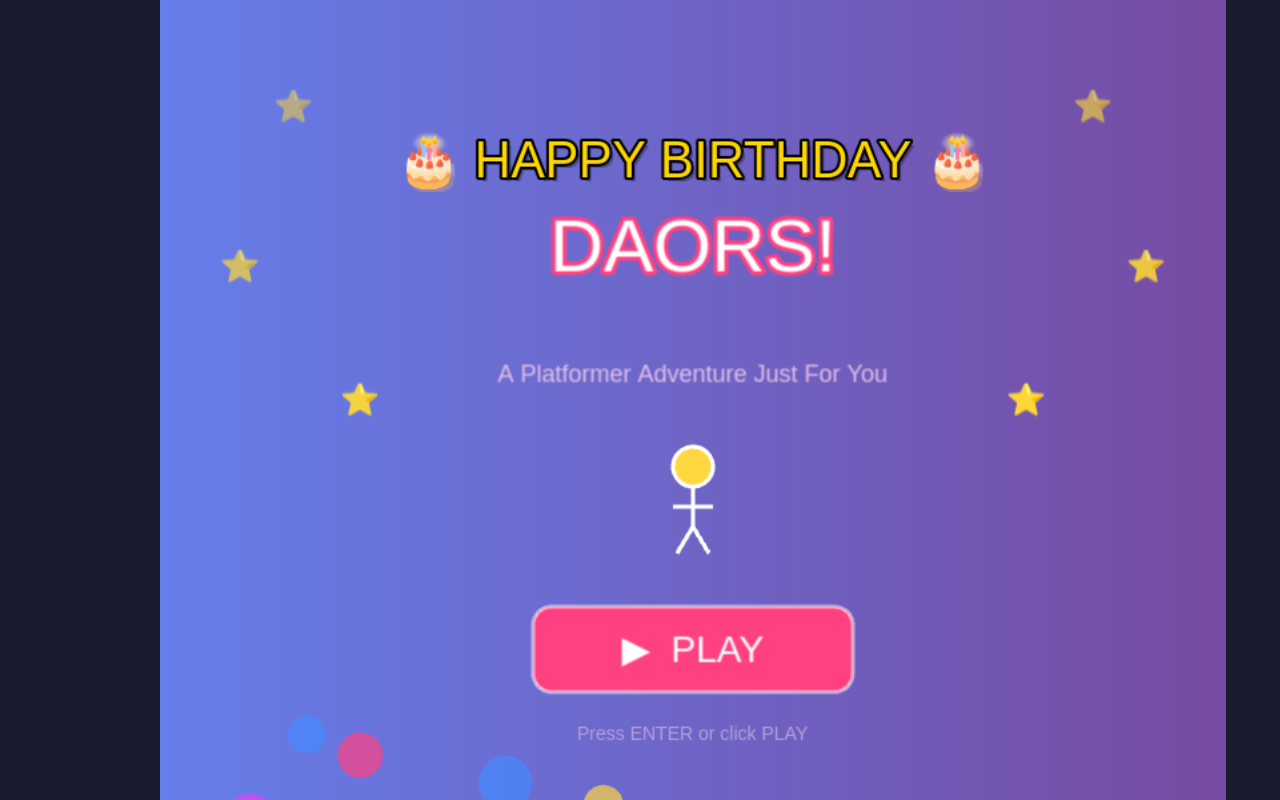
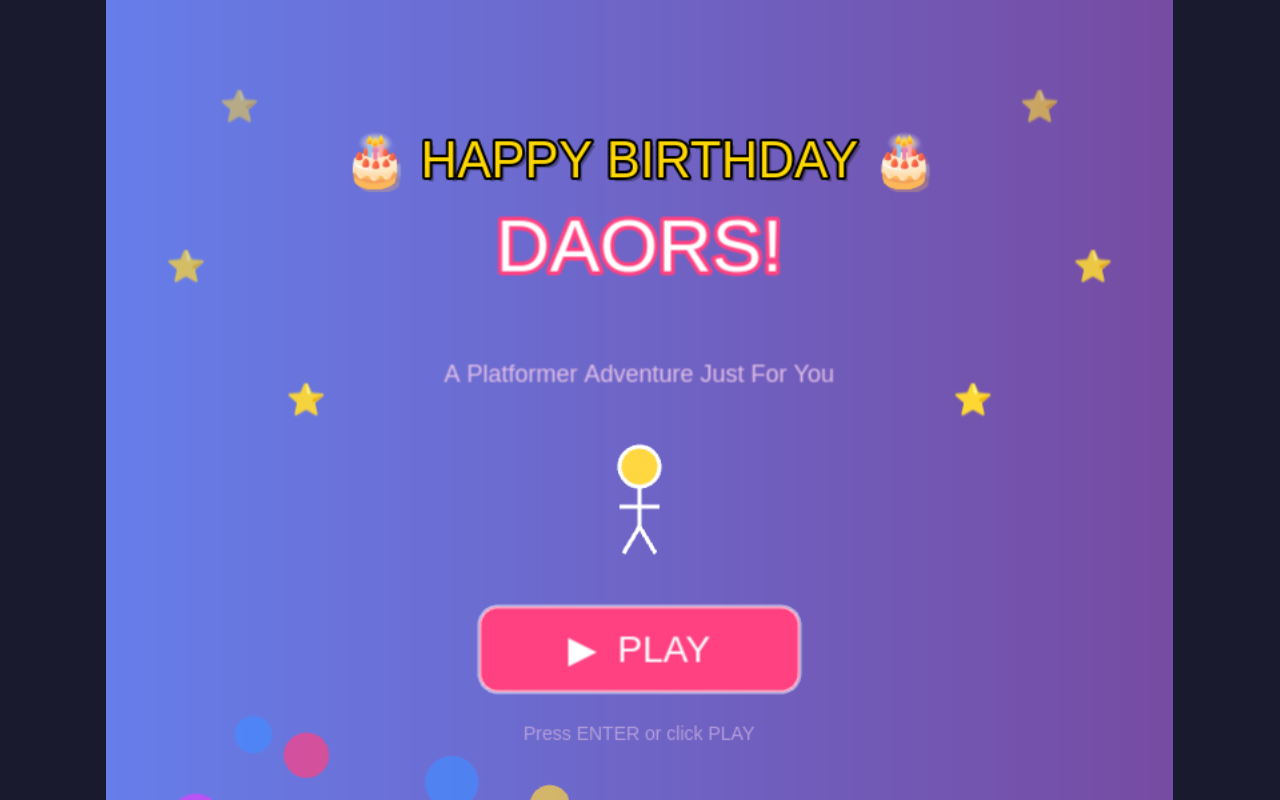
Before and after one commit to enkela1/birthday-platformer, a website built with Vite: page index.html in a window 1280 px wide. Built offline with nearby package versions, Linux system fonts and the light colour scheme; animation ran at ten frames a second.

Commit message:
Fix canvas centering: let Phaser handle positioning, remove conflicting CSS

```diff
--- a/index.html
+++ b/index.html
@@ -2,7 +2,7 @@
 <html lang="en">
 <head>
   <meta charset="UTF-8" />
-  <meta name="viewport" content="width=device-width, initial-scale=1.0, maximum-scale=1.0, user-scalable=no, viewport-fit=cover" />
+  <meta name="viewport" content="width=device-width, initial-scale=1.0, maximum-scale=1.0, user-scalable=no" />
   <title>Happy Birthday Daors!</title>
   <style>
     * {
@@ -25,14 +25,9 @@
     #game-container {
       width: 100%;
       height: 100%;
-      display: flex;
-      justify-content: center;
-      align-items: center;
-      /* Account for notch/dynamic island safe areas so canvas stays centered */
-      padding-left: env(safe-area-inset-left);
-      padding-right: env(safe-area-inset-right);
-      padding-top: env(safe-area-inset-top);
-      padding-bottom: env(safe-area-inset-bottom);
+      /* Let Phaser's Scale.CENTER_BOTH handle all canvas positioning.
+         No flexbox, no padding — just a full-size container. */
+      position: relative;
     }
     canvas {
       display: block;
```
